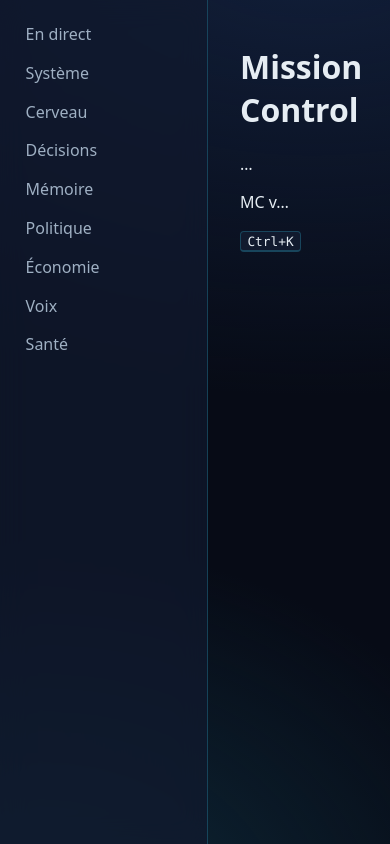
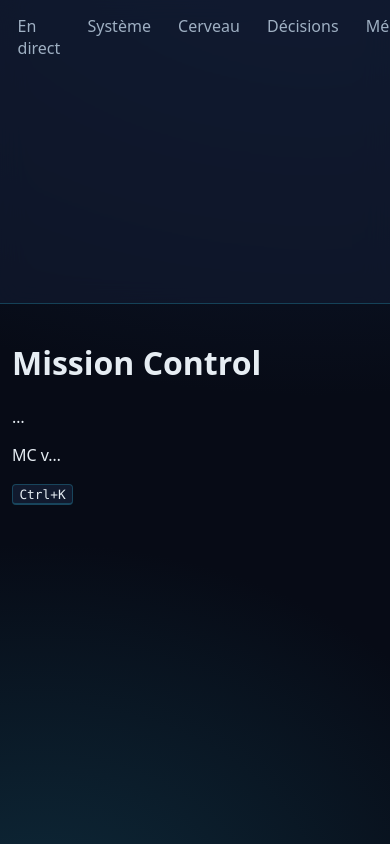
Before and after one commit to spreadzenox/SergeAgent, a Python web app: template serge/mc/templates/shell.html in a window 390 px wide. Run offline with Jinja, Linux system fonts and the light colour scheme; the template is opened without the code that fills it, so the values that code supplies are empty.

Commit message:
MC lot 14b : polish design system (transitions, responsive, Jarvis hover) + QA visuelle
- style.css : transitions 150ms fluides, hover lueur cyan, media queries <768px (mobile)
- test_mc_visual_qa.py : test de non-regression responsive desktop 1280x800 vs mobile 375x667
- 656 tests verts. MISSION CONTROL V2 TERMINE (Lots 0 a 14).

Co-authored-by: Cursor <cursoragent@cursor.com>

```diff
--- a/serge/mc/static/mc/style.css
+++ b/serge/mc/static/mc/style.css
@@ -618,3 +618,56 @@ table.tableau th {
 .cmdk-hint {
   margin-left: auto;
 }
+
+/* Animations et transitions globales */
+button,
+a,
+input,
+select {
+  transition: all var(--transition);
+}
+
+.panneau {
+  transition: border-color var(--transition), box-shadow var(--transition);
+}
+
+.panneau:hover {
+  border-color: rgb(53 224 255 / 35%);
+}
+
+/* Responsive mobile-first adjustments */
+@media (max-width: 768px) {
+  .coquille {
+    grid-template-columns: 1fr;
+  }
+
+  .barre-laterale {
+    border-bottom: 1px solid var(--bordure);
+    border-right: none;
+    overflow-x: auto;
+    padding: 0.5rem;
+  }
+
+  .barre-laterale nav {
+    flex-direction: row;
+    gap: 0.5rem;
+  }
+
+  .contenu {
+    padding: 1rem 0.75rem 3rem;
+  }
+
+  .system-layout {
+    flex-direction: column;
+  }
+
+  .panneau-ilot {
+    flex: 1 1 auto;
+    width: 100%;
+  }
+
+  .cmdk-boite {
+    margin: 0 1rem;
+    max-width: 100%;
+  }
+}
```
Also changed, not shown: docs/MISSION_CONTROL.md (+12 -0 lines), tests/test_mc_visual_qa.py (added, +43 -0 lines).
